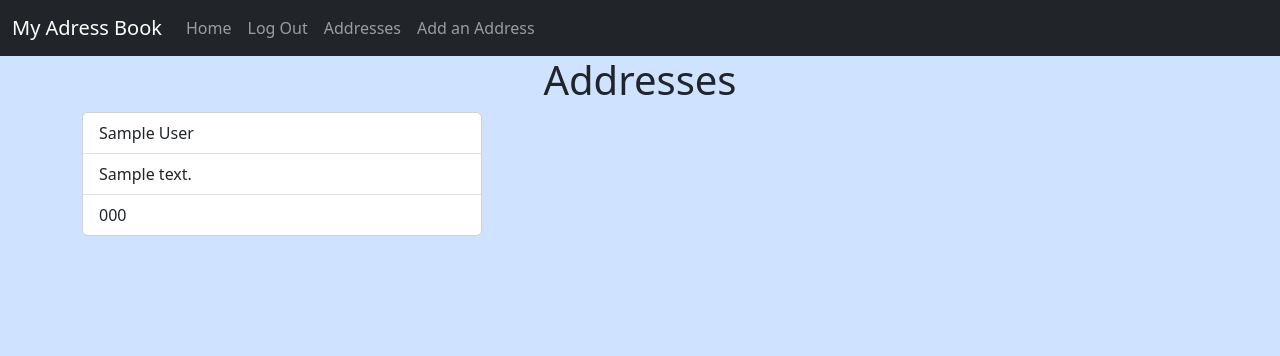
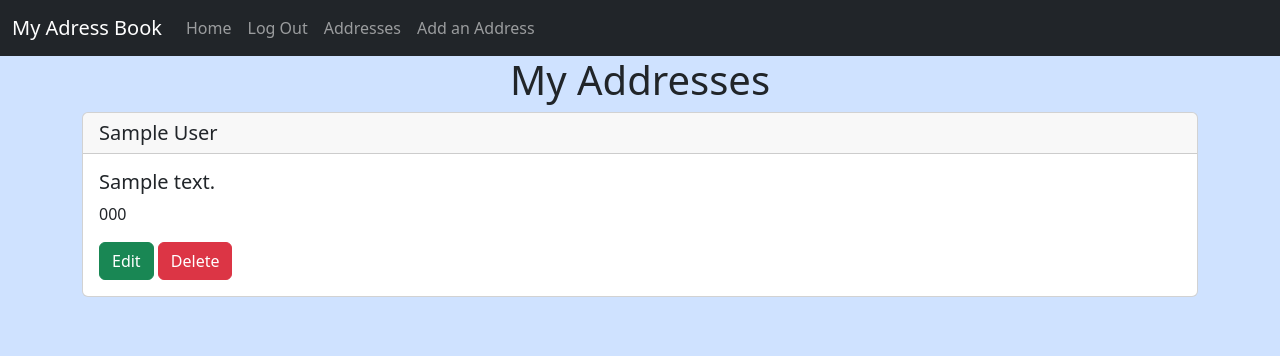
Before and after one commit to terrykub80/Adresses, a Flask app: page /addresses in a window 1280 px wide. Shown: the top 356 px of the page. Run offline with Flask 3, Linux system fonts and the light colour scheme; a user stored in the database is signed in; tables that the repository leaves empty hold one stand-in row (values such as "Sample post").

Commit message:
added edit and delete funtionality - still deleting the wrong address

```diff
--- a/app/routes.py
+++ b/app/routes.py
@@ -1,5 +1,5 @@
 from app import app
-from flask import render_template, redirect, url_for, flash
+from flask import render_template, redirect, url_for, flash, request
 from flask_login import login_user, logout_user, login_required, current_user
 from app.forms import SignUpForm, LogInForm, AddressForm
 from app.models import User, Address
@@ -10,7 +10,7 @@ def index():
     return render_template('index.html')
 
 
-@app.route('/addresses')
+@app.route('/addresses', methods=['GET'])
 @login_required
 def addresses():
     addies = Address.query.all()
@@ -100,3 +100,57 @@ def add_address():
         return redirect(url_for('index'))
 
     return render_template('create.html', form=form)
+
+
+@app.route('/addresses/<address_id>')
+def get_adress(address_id):
+    addies = Address.query.get(address_id)
+    if not addies:
+        flash(f"An entry with id {address_id} does not exist", "danger")
+        return redirect(url_for('index'))
+    return render_template('addresses.html', addies=addies)
+
+
+@app.route('/addresses/<address_id>/edit', methods=["GET", "POST"])
+@login_required
+def edit_address(address_id):
+    addies = Address.query.get(address_id)
+    if not addies:
+        flash(f"An entry with id {address_id} does not exist", "danger")
+        return redirect(url_for('index'))
+    # Make sure the post author is the current user
+    if addies.user_id != current_user.id:
+        flash("You do not have permission to edit this post", "danger")
+        return redirect(url_for('index'))
+    form = AddressForm()
+    if form.validate_on_submit():
+        # Get the form data
+        first_name = form.first_name.data
+        last_name = form.last_name.data
+        phone_number = form.phone_number.data
+        address = form.address.data
+        # update the post using the .update method
+        addies.update(first_name=first_name, last_name=last_name, phone_number=phone_number, address=address)
+        flash(f"The address for {addies.first_name} {addies.last_name} has been updated", "success")
+        return redirect(url_for('addresses', address_id=address_id))
+    if request.method == 'GET':
+        form.first_name.data = addies.first_name
+        form.last_name.data = addies.last_name
+        form.phone_number.data = addies.phone_number
+        form.address.data = addies.address
+    return render_template('edit_address.html', addies=addies, form=form)
+
+@app.route('/addresses/<address_id>/delete')
+@login_required
+def delete_address(address_id):
+    addies = Address.query.get(address_id)
+    if not addies:
+        flash(f"An address with id {address_id} does not exist", "danger")
+        return redirect(url_for('index'))
+    # Make sure the post author is the current user
+    if addies.user_id != current_user.id:
+        flash("You do not have permission to delete this post", "danger")
+        return redirect(url_for('addresses'))
+    addies.delete()
+    flash(f"{addies.first_name} {addies.last_name} has been deleted", "info")
+    return redirect(url_for('addresses'))
--- a/app/templates/addresses.html
+++ b/app/templates/addresses.html
@@ -4,16 +4,47 @@
 
 {% block content %}
 
-  <h1 class="text-center">Addresses</h1>
+  <h1 class="text-center">My Addresses</h1>
+
+
 
   {% for adds in addies %}
-  <div class="card" style="width: 25rem;">
-      <ul class="list-group list-group-flush">
-        <li class="list-group-item">{{ adds.first_name }} {{ adds.last_name }}</li>
-        <li class="list-group-item">{{ adds.address }}</li>
-        <li class="list-group-item">{{ adds.phone_number }}</li>
-      </ul>
+  {% if current_user.id == adds.user_id %}
+
+  <div class="card">
+    <h5 class="card-header">{{ adds.first_name }} {{ adds.last_name }}</h5>
+    <div class="card-body">
+      <h5 class="card-title">{{ adds.address }}</h5>
+      <p class="card-text">{{ adds.phone_number }}</p>
+      <a href="{{ url_for('edit_address', address_id=adds.id) }}" class="btn btn-success ">Edit</a>
+      <button type="button" class="btn btn-danger" data-bs-toggle="modal" data-bs-target="#deleteModal">
+        Delete
+      </button>
+      <div class="modal fade" id="deleteModal" tabindex="-1" aria-labelledby="deleteModalLabel" aria-hidden="true">
+        <div class="modal-dialog">
+            <div class="modal-content">
+                <div class="modal-header">
+                    <h1 class="modal-title fs-5" id="deleteModalLabel">Delete {{ adds.first_name }} {{ adds.last_name }} ?</h1>
+                    <button type="button" class="btn-close" data-bs-dismiss="modal" aria-label="Close"></button>
+                </div>
+                <div class="modal-body">
+                Are you sure you want to delete this address? This action cannot be undone.
+                </div>
+                <div class="modal-footer">
+                    <button type="button" class="btn btn-secondary" data-bs-dismiss="modal">Cancel</button>
+                    <a href="{{ url_for('delete_address', address_id=adds.id) }}" class="btn btn-danger">Delete</a>
+                </div>
+            </div>
+        </div>
+      </div>
+    </div>
   </div>
+
+  {% endif %}
   {% endfor %}
 
+
+
+
+
 {% endblock %}
```
Also changed, not shown: app/models.py (+11 -1 lines), app/templates/edit_address.html (added, +30 -0 lines).
